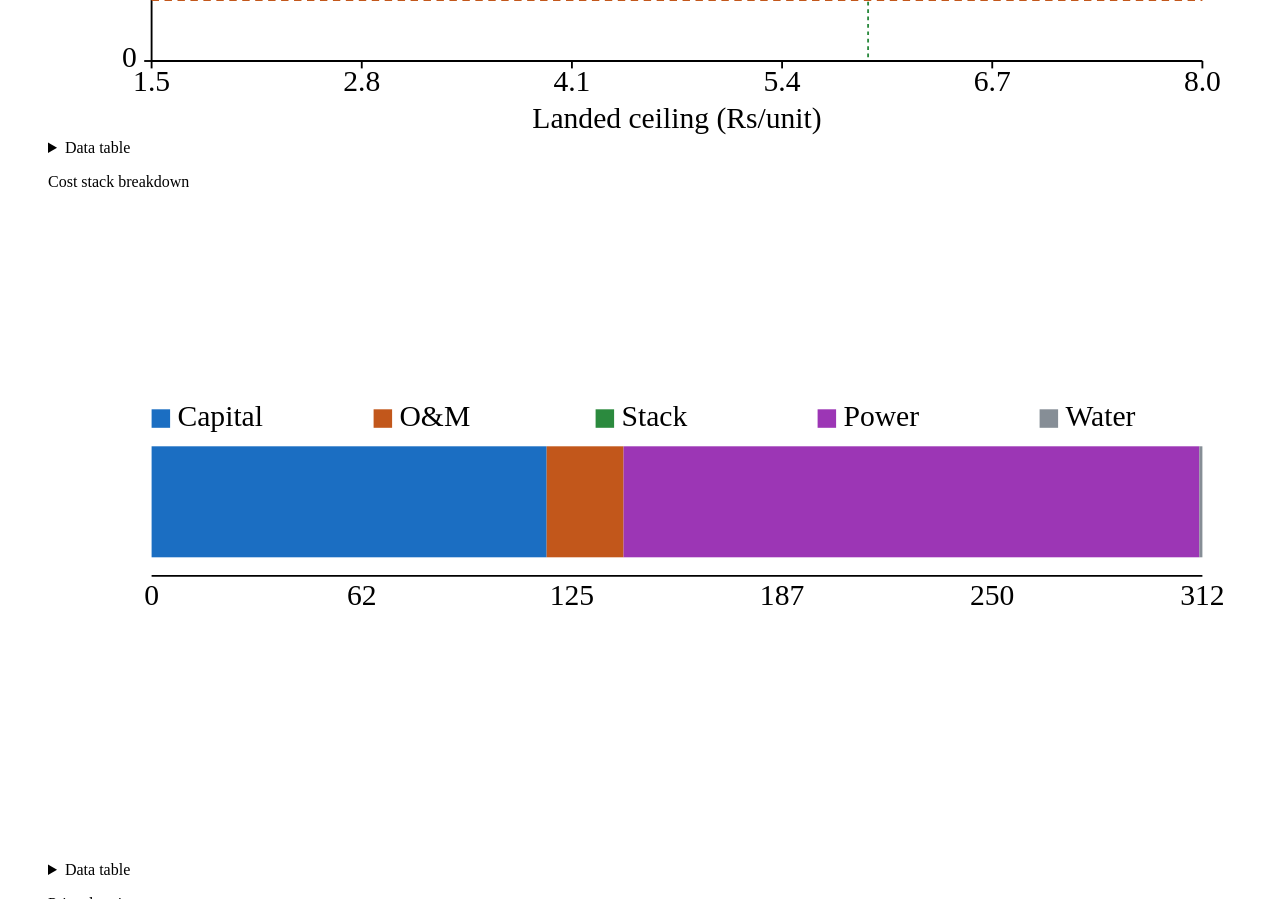
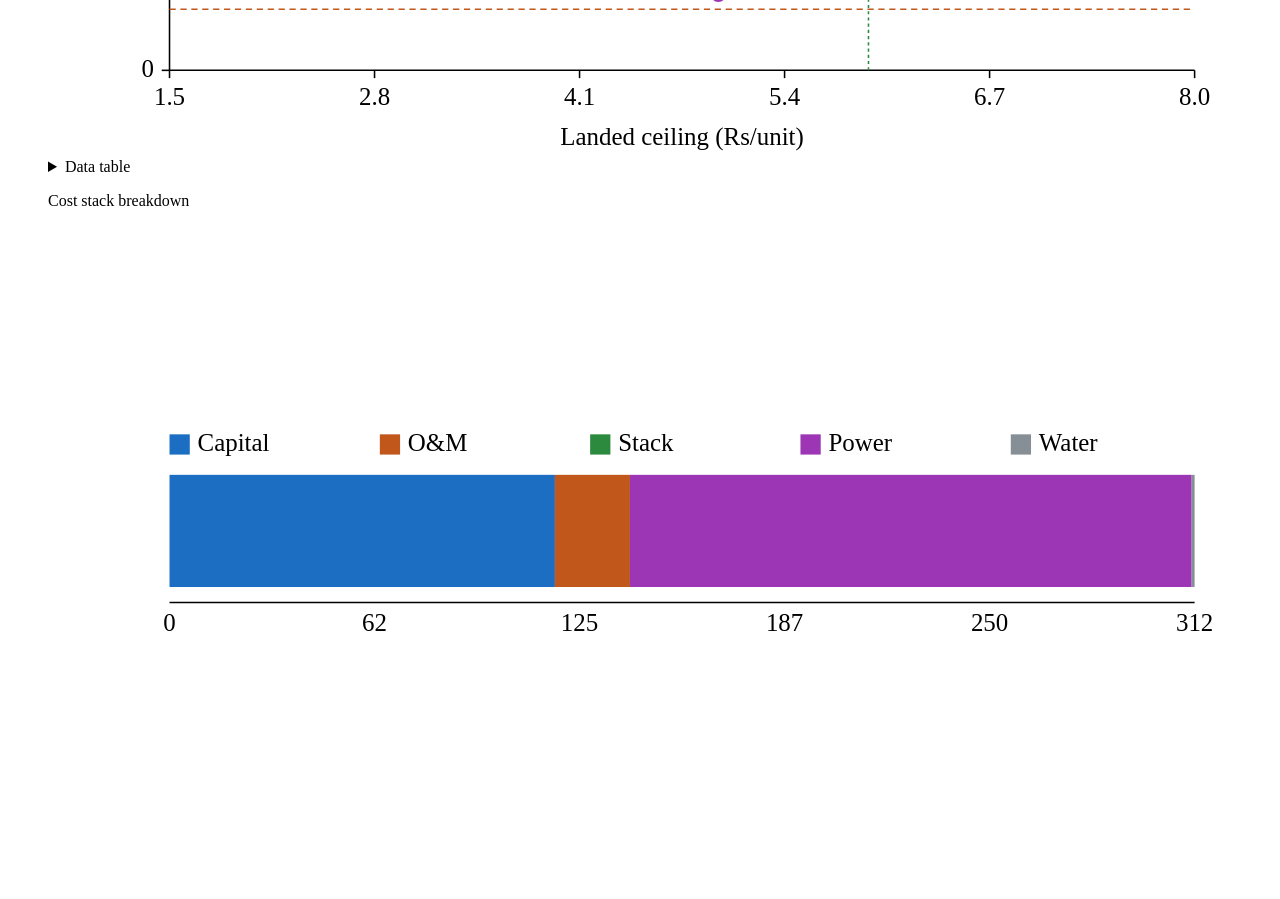
Before and after one commit to itsanand1-prog/Gh2-IEX, a website with bundled scripts: page index.html in a window 1280 px wide. Shown: the part 1940-2839 px from the top of the page. Built offline with nearby package versions, Linux system fonts and the light colour scheme.

Commit message:
Enlarge chart text and stack charts vertically
Charts were rendered two-per-row, which made the axis/legend text too
small to read without zooming. Switch the chart grid to a single
column so each chart gets the full content width, bump the SVG axis
label/title font sizes, and scale up the chart viewBox and margins to
match.

Co-authored-by: Claude <noreply@anthropic.com>

```diff
--- a/app.js
+++ b/app.js
@@ -533,7 +533,7 @@
 
     function chartFigure(id, title) {
       var svg = svgEl('svg', {
-        id: id, viewBox: '0 0 640 360', role: 'img', 'aria-label': title,
+        id: id, viewBox: '0 0 ' + CHART_W + ' ' + CHART_H, role: 'img', 'aria-label': title,
         preserveAspectRatio: 'xMidYMid meet', focusable: 'true', tabindex: '0',
       });
       var caption = el('figcaption', { text: title });
@@ -772,8 +772,8 @@
     // ------------------------------------------------------------------
     // Charts
     // ------------------------------------------------------------------
-    var CHART_W = 640, CHART_H = 360;
-    var MARGIN = { top: 16, right: 16, bottom: 40, left: 56 };
+    var CHART_W = 760, CHART_H = 440;
+    var MARGIN = { top: 24, right: 24, bottom: 54, left: 78 };
     var PLOT_W = CHART_W - MARGIN.left - MARGIN.right;
     var PLOT_H = CHART_H - MARGIN.top - MARGIN.bottom;
     var COLORS = ['#1b6ec2', '#c2571b', '#2b8a3e', '#9c36b5', '#868e96'];
@@ -805,25 +805,25 @@
       for (var i = 0; i <= xTicks; i++) {
         var xv = xDomain[0] + (i / xTicks) * (xDomain[1] - xDomain[0]);
         var px = xScale(xv);
-        g.appendChild(svgEl('line', { x1: px, y1: MARGIN.top + PLOT_H, x2: px, y2: MARGIN.top + PLOT_H + 4, stroke: 'currentColor' }));
-        var t1 = svgEl('text', { x: px, y: MARGIN.top + PLOT_H + 16, 'text-anchor': 'middle', class: 'axis-label' });
+        g.appendChild(svgEl('line', { x1: px, y1: MARGIN.top + PLOT_H, x2: px, y2: MARGIN.top + PLOT_H + 5, stroke: 'currentColor' }));
+        var t1 = svgEl('text', { x: px, y: MARGIN.top + PLOT_H + 22, 'text-anchor': 'middle', class: 'axis-label' });
         t1.textContent = xTickFmt(xv);
         g.appendChild(t1);
       }
       for (var j = 0; j <= yTicks; j++) {
         var yv = yDomain[0] + (j / yTicks) * (yDomain[1] - yDomain[0]);
         var py = yScale(yv);
-        g.appendChild(svgEl('line', { x1: MARGIN.left - 4, y1: py, x2: MARGIN.left, y2: py, stroke: 'currentColor' }));
-        var t2 = svgEl('text', { x: MARGIN.left - 8, y: py + 3, 'text-anchor': 'end', class: 'axis-label' });
+        g.appendChild(svgEl('line', { x1: MARGIN.left - 5, y1: py, x2: MARGIN.left, y2: py, stroke: 'currentColor' }));
+        var t2 = svgEl('text', { x: MARGIN.left - 10, y: py + 4, 'text-anchor': 'end', class: 'axis-label' });
         t2.textContent = yTickFmt(yv);
         g.appendChild(t2);
       }
-      var xl = svgEl('text', { x: MARGIN.left + PLOT_W / 2, y: CHART_H - 4, 'text-anchor': 'middle', class: 'axis-title' });
+      var xl = svgEl('text', { x: MARGIN.left + PLOT_W / 2, y: CHART_H - 6, 'text-anchor': 'middle', class: 'axis-title' });
       xl.textContent = xLabel;
       g.appendChild(xl);
       var yl = svgEl('text', {
-        x: 12, y: MARGIN.top + PLOT_H / 2, 'text-anchor': 'middle', class: 'axis-title',
-        transform: 'rotate(-90 12 ' + (MARGIN.top + PLOT_H / 2) + ')',
+        x: 16, y: MARGIN.top + PLOT_H / 2, 'text-anchor': 'middle', class: 'axis-title',
+        transform: 'rotate(-90 16 ' + (MARGIN.top + PLOT_H / 2) + ')',
       });
       yl.textContent = yLabel;
       g.appendChild(yl);
@@ -918,27 +918,27 @@
       ];
       var total = result.lcoh;
       var xScale = scaleLinear([0, total], [MARGIN.left, MARGIN.left + PLOT_W]);
-      var barY = MARGIN.top + PLOT_H / 2 - 30;
+      var barY = MARGIN.top + PLOT_H / 2 - 35;
       var acc = 0;
       comps.forEach(function (c) {
         var x0 = xScale(acc);
         var x1 = xScale(acc + c[1]);
-        svg.appendChild(svgEl('rect', { x: x0, y: barY, width: Math.max(0, x1 - x0), height: 60, fill: c[2] }));
+        svg.appendChild(svgEl('rect', { x: x0, y: barY, width: Math.max(0, x1 - x0), height: 72, fill: c[2] }));
         acc += c[1];
       });
-      svg.appendChild(svgEl('line', { x1: MARGIN.left, y1: barY + 70, x2: MARGIN.left + PLOT_W, y2: barY + 70, stroke: 'currentColor' }));
+      svg.appendChild(svgEl('line', { x1: MARGIN.left, y1: barY + 82, x2: MARGIN.left + PLOT_W, y2: barY + 82, stroke: 'currentColor' }));
       for (var i = 0; i <= 5; i++) {
         var v = (total / 5) * i;
         var px = xScale(v);
-        var t = svgEl('text', { x: px, y: barY + 86, 'text-anchor': 'middle', class: 'axis-label' });
+        var t = svgEl('text', { x: px, y: barY + 100, 'text-anchor': 'middle', class: 'axis-label' });
         t.textContent = v.toFixed(0);
         svg.appendChild(t);
       }
-      var legend = svgEl('g', { transform: 'translate(' + MARGIN.left + ',' + (barY - 20) + ')' });
+      var legend = svgEl('g', { transform: 'translate(' + MARGIN.left + ',' + (barY - 26) + ')' });
       comps.forEach(function (c, i) {
-        var gx = i * 120;
-        legend.appendChild(svgEl('rect', { x: gx, y: 0, width: 10, height: 10, fill: c[2] }));
-        var t = svgEl('text', { x: gx + 14, y: 9, class: 'axis-label' });
+        var gx = i * 135;
+        legend.appendChild(svgEl('rect', { x: gx, y: 0, width: 13, height: 13, fill: c[2] }));
+        var t = svgEl('text', { x: gx + 18, y: 11, class: 'axis-label' });
         t.textContent = c[0];
         legend.appendChild(t);
       });
--- a/styles.css
+++ b/styles.css
@@ -198,12 +198,12 @@ summary { cursor: pointer; font-weight: 700; }
 .buildup-list { margin: 0.5rem 0 0; padding-left: 1.25rem; }
 .buildup-list li { margin-bottom: 0.3rem; }
 
-.charts { display: grid; grid-template-columns: repeat(auto-fit, minmax(320px, 1fr)); gap: 1rem; margin-bottom: 1rem; }
-.chart-figure { background: var(--panel); border: 1px solid var(--border); border-radius: 0.5rem; padding: 0.75rem; margin: 0; }
-.chart-figure figcaption { font-weight: 700; margin-bottom: 0.4rem; }
-.chart-figure svg { width: 100%; height: auto; color: var(--text); }
-.axis-label { font-size: 9px; fill: var(--muted); }
-.axis-title { font-size: 11px; fill: var(--text); font-weight: 600; }
+.charts { display: grid; grid-template-columns: 1fr; gap: 1.25rem; margin-bottom: 1rem; }
+.chart-figure { background: var(--panel); border: 1px solid var(--border); border-radius: 0.5rem; padding: 1rem; margin: 0; }
+.chart-figure figcaption { font-weight: 700; font-size: 1.05rem; margin-bottom: 0.5rem; }
+.chart-figure svg { width: 100%; height: auto; max-width: 900px; display: block; margin: 0 auto; color: var(--text); }
+.axis-label { font-size: 13px; fill: var(--muted); }
+.axis-title { font-size: 15px; fill: var(--text); font-weight: 600; }
 
 .reprice-summary p { margin: 0.4rem 0; }
 
```
